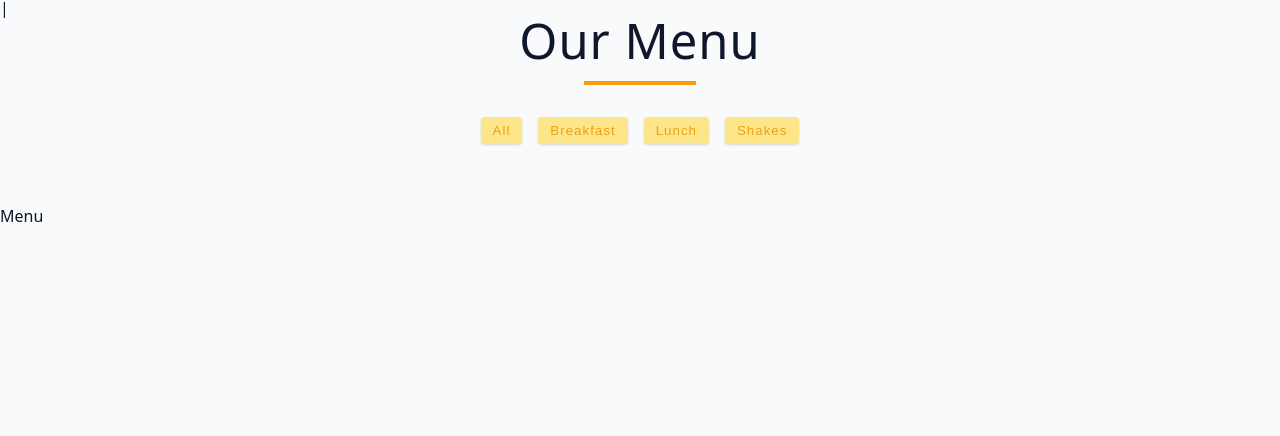
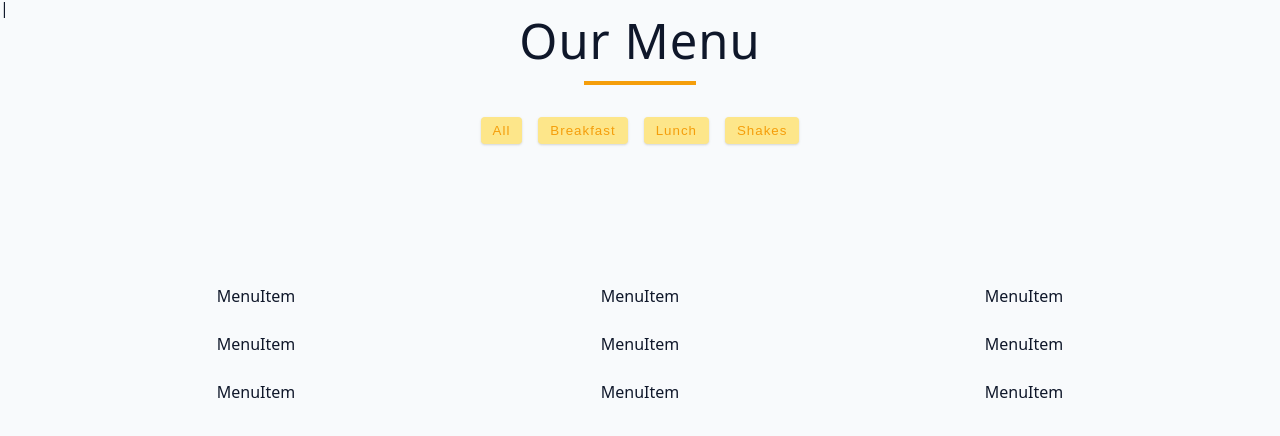
Before and after one commit to Yusen22/Food_Category_Menu, a React (Vite) app: page / in a window 1280 px wide. Shown: the top 436 px of the page. Built offline with nearby package versions, Linux system fonts and the light colour scheme.

Commit message:
created Menu and rendered MenuItems based on data

```diff
--- a/src/Menu.jsx
+++ b/src/Menu.jsx
@@ -1,6 +1,17 @@
-const Menu = () => {
+import MenuItem from "./MenuItem"
+
+const Menu = ({menuItems}) => {
+  console.log(menuItems)
   return (
-    <div>Menu</div>
+    <section className="menu section-center">
+    {menuItems.map((item, i) => {
+      console.log(item)
+      return (
+        <MenuItem key={item.id} {...item}/>
+      )
+    })}
+
+    </section>
   )
 }
 export default Menu
```
